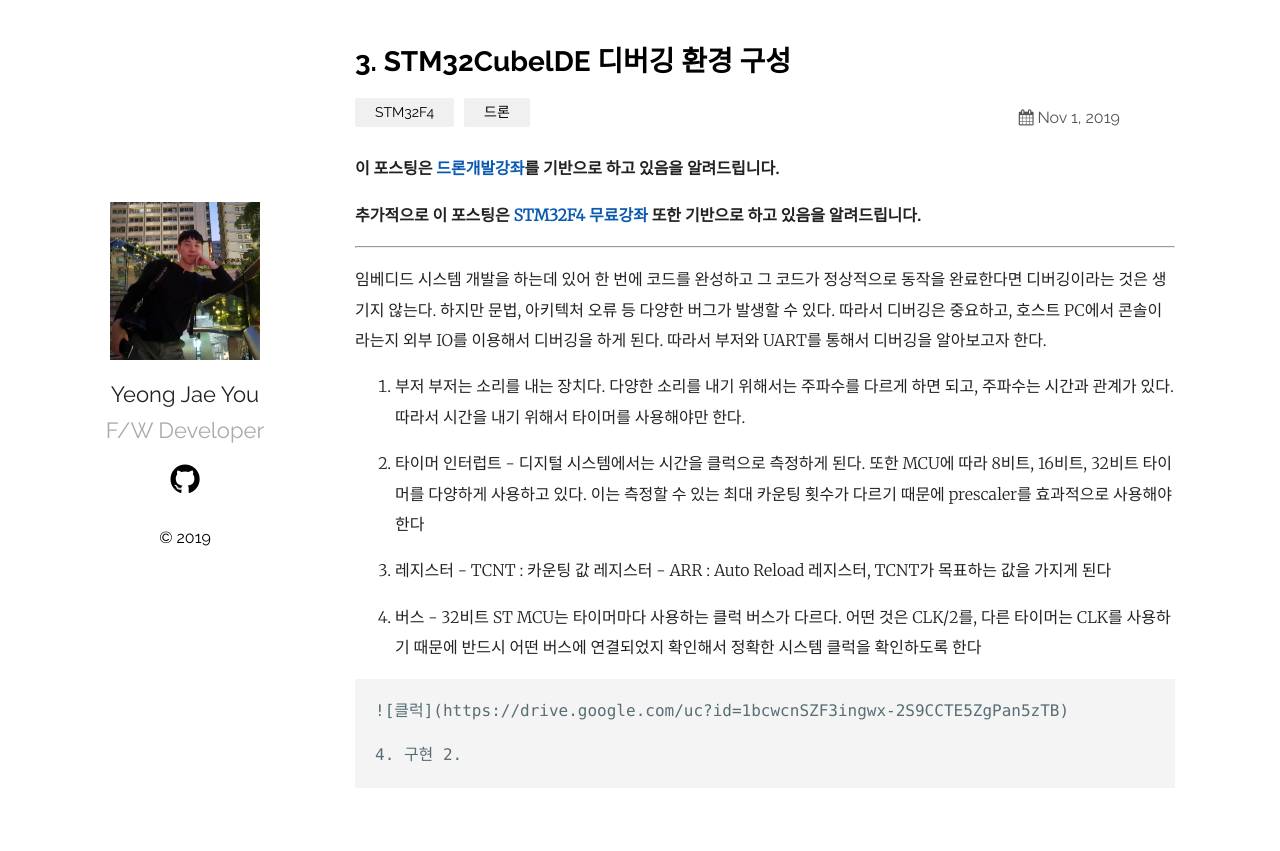
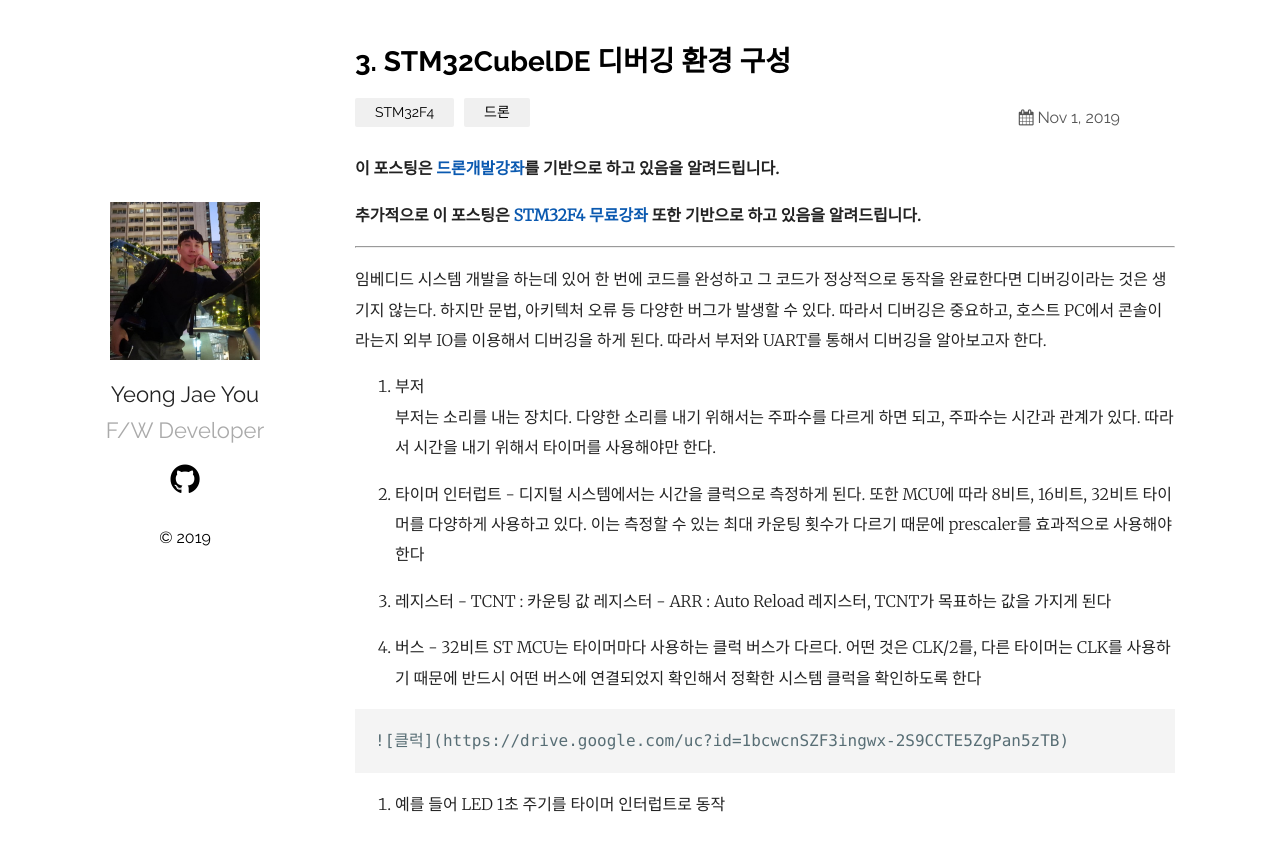
Before and after one commit to zhuhaijun753/ARM, a Jekyll site: the page built from _posts/2019-11-03-drone03.md, in a window 1280 px wide. Shown: the top 851 px of the page. Built offline with Jekyll 4.4.1, drawn with Linux system fonts in a browser that asks for light colours.

Commit message:
edit post

```diff
--- a/_posts/2019-11-03-drone03.md
+++ b/_posts/2019-11-03-drone03.md
@@ -27,5 +27,4 @@ __추가적으로 이 포스팅은 [STM32F4 무료강좌](https://www.inflearn.c
 
     ![클럭](https://drive.google.com/uc?id=1bcwcnSZF3ingwx-2S9CCTE5ZgPan5zTB)
 
-    4. 구현
-2.
+  4. 예를 들어 LED 1초 주기를 타이머 인터럽트로 동작
```
